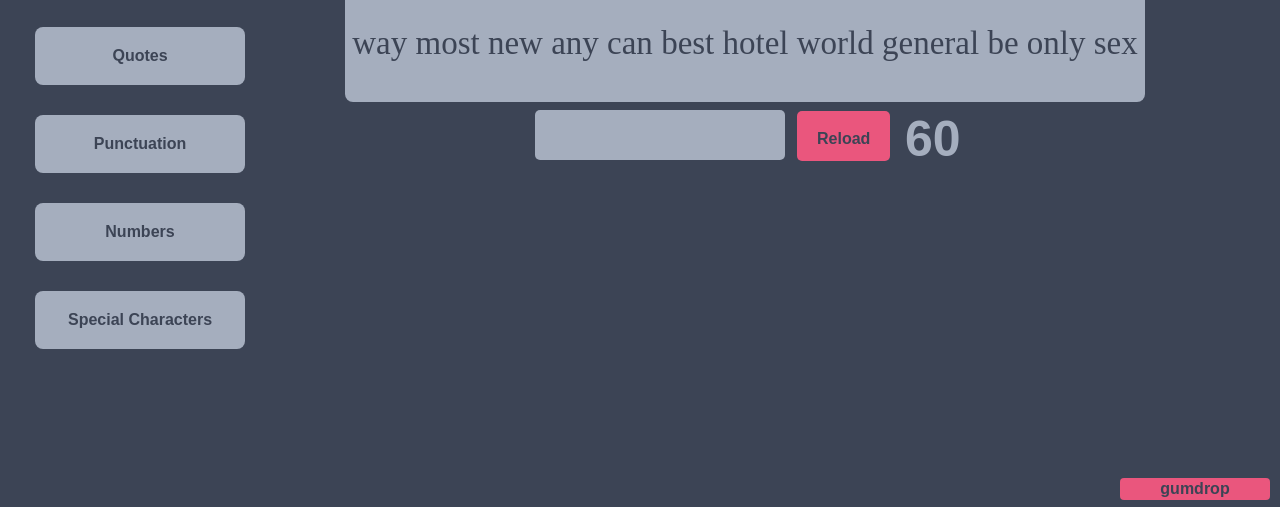
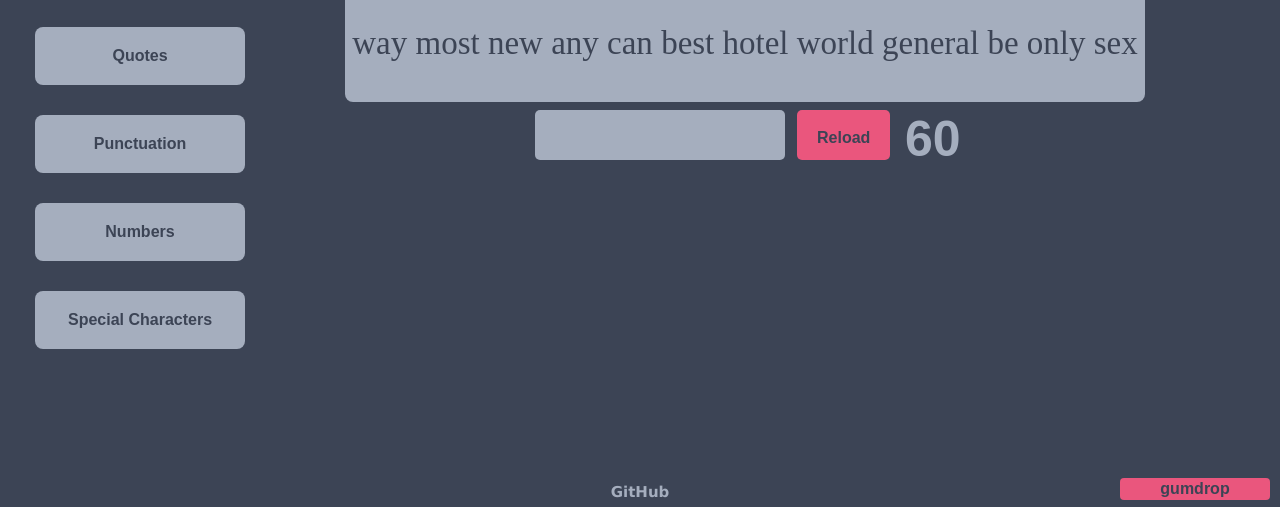
Before and after one commit to ariabrams65/CoffeeType, a Flask app: page / in a window 1280 px wide. Shown: the part 290-797 px from the top of the page. Run offline with Flask 2, Linux system fonts and the light colour scheme.

Commit message:
Fixed reload button alignment as well as added GitHub link

```diff
--- a/static/styles/index.css
+++ b/static/styles/index.css
@@ -115,6 +115,7 @@ body {
 
 #reload-button {
     height: 100%;
+    vertical-align: top;
     line-height: 100%;
     border: none;
     text-align: center;
@@ -128,6 +129,7 @@ body {
 #timer {
     float: right;
     width: 50px;
+    height: 100%;
     margin: 0;
     font-size: 50px;
     font-family: Arial;
@@ -138,6 +140,23 @@ body {
     .dur-btn:hover, #theme-content button:hover, #theme-dropup:hover #cur-theme-btn {
     filter: brightness(.8);
     cursor: pointer;
+}
+
+#footer {
+    position: fixed;
+    left: 50%;
+    bottom: 0px;
+    margin: 10px;
+    transform: translate(-50%, -50%);
+    margin: 0 auto;
+}
+
+#footer a {
+    font-family: verdana, sans-serif;
+    font-weight: bold;
+    font-size: 15px;
+    text-decoration: none;
+    color: inherit;
 }
 
 #cur-theme-btn {
--- a/templates/index.html
+++ b/templates/index.html
@@ -70,6 +70,9 @@
         </div>
     </div>
 </div>
+<div id="footer" class="test-info">
+    <a href="https://github.com/ariabrams65/typing-test">GitHub</a>
+</div>
 <div id="theme-dropup" class="btn-text-color">
     <button value="gumdrop" id="cur-theme-btn">gumdrop</button>
     <div id="theme-content">
```
